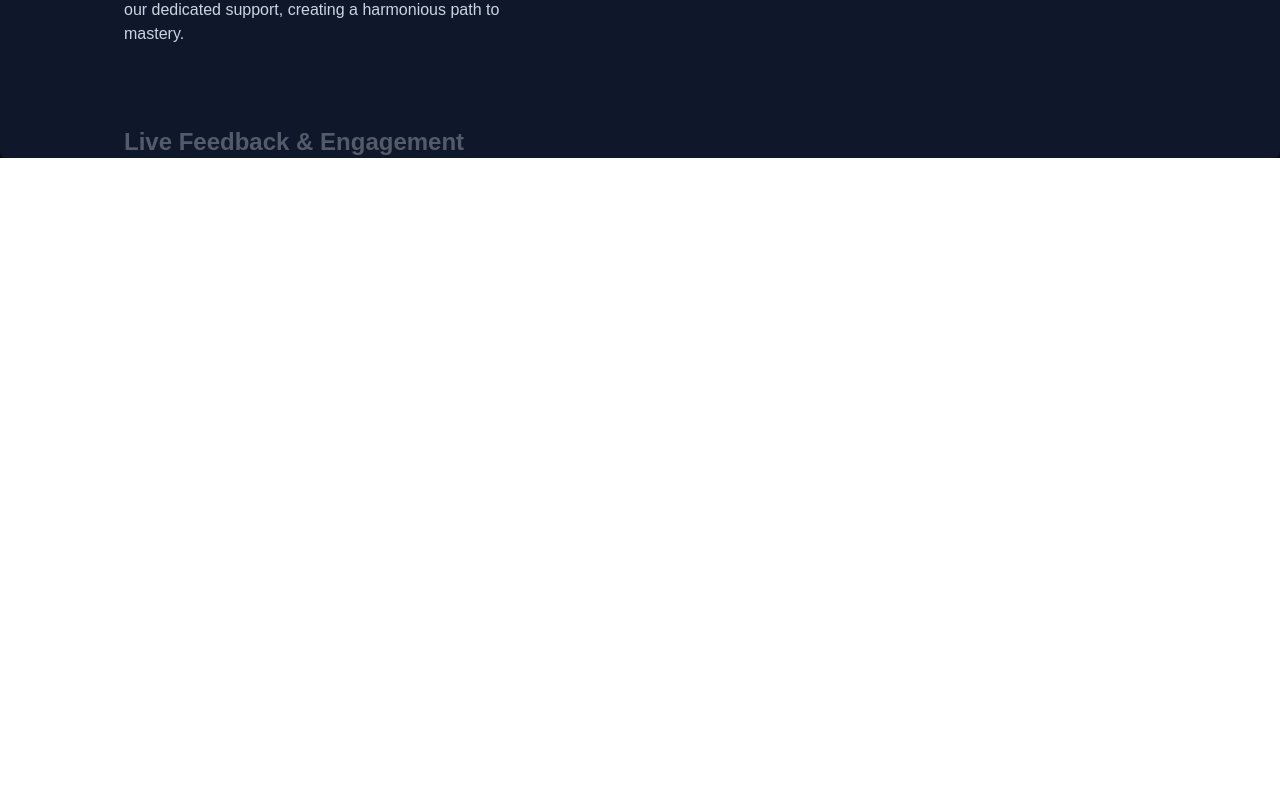
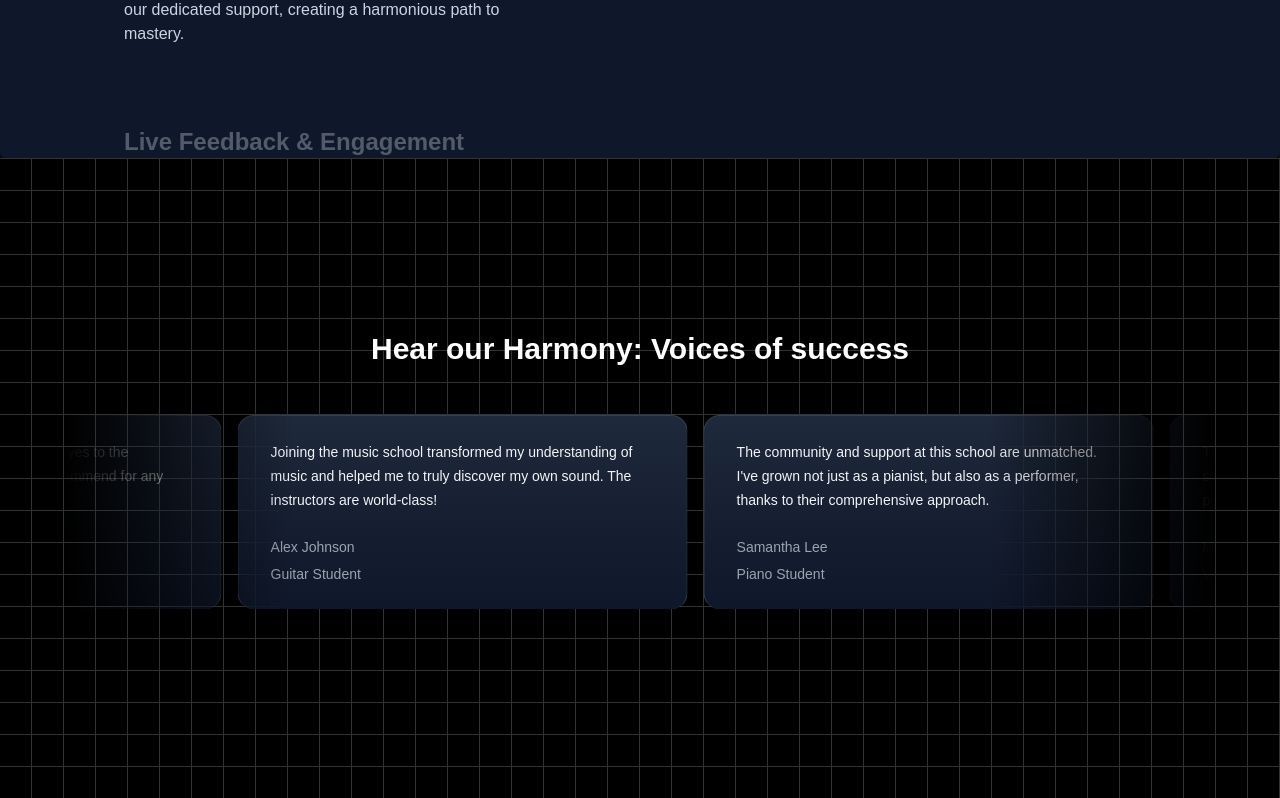
Before and after one commit to fareed7869/nextjs-music-academy, a Next.js app: page / in a window 1280 px wide. Shown: the part 1714-2512 px from the top of the page. Before the commit the page ends 1872 px from the top, so only its background shows below. Built offline with nearby package versions, Linux system fonts and the light colour scheme.

Commit message:
feat(testimonial-card-section): add testimonial cards section

```diff
--- a/package.json
+++ b/package.json
@@ -11,6 +11,7 @@
   "dependencies": {
     "clsx": "^2.1.1",
     "framer-motion": "^11.5.4",
+    "mini-svg-data-uri": "^1.4.4",
     "next": "14.2.8",
     "react": "^18",
     "react-dom": "^18",
--- a/src/app/page.tsx
+++ b/src/app/page.tsx
@@ -1,5 +1,6 @@
 import FeaturedCoursesSection from "@/components/FeaturedCoursesSection";
 import HeroSection from "@/components/HeroSection";
+import TestimonialsCardSection from "@/components/TestimonialCardSection";
 import WhyChooseUsSection from "@/components/WhyChooseUsSection";
 
 export default function Home() {
@@ -9,6 +10,7 @@
       <HeroSection/>
       <FeaturedCoursesSection/>
       <WhyChooseUsSection/>
+      <TestimonialsCardSection/>
     </main>
   );
 }
--- a/src/components/Navbar.tsx
+++ b/src/components/Navbar.tsx
@@ -1,7 +1,7 @@
 "use client";
 import React, { useState } from "react";
 import { HoveredLink, Menu, MenuItem, ProductItem } from "./ui/navbar-menu";
-import { cn } from "../lib/utlis";
+import { cn } from "../lib/utils";
 import Link from "next/link";
 
 function Navbar({ className }: { className?: string }) {
--- /dev/null
+++ b/src/components/TestimonialCardSection.tsx
@@ -0,0 +1,56 @@
+"use client";
+import { InfiniteMovingCards } from "./ui/infinite-moving-cards";
+
+const musicSchoolTestimonials = [
+  {
+    quote:
+      "Joining the music school transformed my understanding of music and helped me to truly discover my own sound. The instructors are world-class!",
+    name: "Alex Johnson",
+    title: "Guitar Student",
+  },
+  {
+    quote:
+      "The community and support at this school are unmatched. I've grown not just as a pianist, but also as a performer, thanks to their comprehensive approach.",
+    name: "Samantha Lee",
+    title: "Piano Student",
+  },
+  {
+    quote:
+      "This school offered me the tools and confidence to take my singing to the next level. I'm endlessly grateful for the personalized coaching.",
+    name: "Michael Chen",
+    title: "Vocal Student",
+  },
+  {
+    quote:
+      "As a violinist, finding the right mentor can be challenging, but this school matched me with a teacher who truly understands my goals and challenges.",
+    name: "Emily Taylor",
+    title: "Violin Student",
+  },
+  {
+    quote:
+      "The production courses here opened my eyes to the intricacies of music production. Highly recommend for any aspiring producers!",
+    name: "Chris Morales",
+    title: "Music Production Student",
+  },
+];
+
+function TestimonialsCardSection() {
+  return (
+    <div className="h-[40rem] w-full dark:bg-black dark:bg-grid-white/[0.2] relative flex flex-col items-center justify-center overflow-hidden">
+      <h2 className="text-3xl font-bold text-center mb-8 z-10">
+        Hear our Harmony: Voices of success
+      </h2>
+      <div className="flex justify-center w-full overflow-hidden px-4 sm:px-6 lg:px-8">
+        <div className="w-full max-w-6xl">
+          <InfiniteMovingCards
+            items={musicSchoolTestimonials}
+            direction="right"
+            speed="slow"
+          />
+        </div>
+      </div>
+    </div>
+  );
+}
+
+export default TestimonialsCardSection;
--- a/src/components/ui/Spotlight.tsx
+++ b/src/components/ui/Spotlight.tsx
@@ -1,6 +1,6 @@
 //Form Aceternity UI
 import React from "react";
-import { cn } from "../../lib/utlis";
+import { cn } from "../../lib/utils";
 
 type SpotlightProps = {
   className?: string;
--- a/src/components/ui/background-gradient.tsx
+++ b/src/components/ui/background-gradient.tsx
@@ -1,4 +1,4 @@
-import { cn } from "../../lib/utlis";
+import { cn } from "../../lib/utils";
 import React from "react";
 import { motion } from "framer-motion";
 
--- /dev/null
+++ b/src/components/ui/infinite-moving-cards.tsx
@@ -0,0 +1,120 @@
+"use client";
+import { cn } from "../../lib/utils";
+import React, { useEffect, useState } from "react";
+
+export const InfiniteMovingCards = ({
+  items,
+  direction = "left",
+  speed = "fast",
+  pauseOnHover = true,
+  className,
+}: {
+  items: {
+    quote: string;
+    name: string;
+    title: string;
+  }[];
+  direction?: "left" | "right";
+  speed?: "fast" | "normal" | "slow";
+  pauseOnHover?: boolean;
+  className?: string;
+}) => {
+  const containerRef = React.useRef<HTMLDivElement>(null);
+  const scrollerRef = React.useRef<HTMLUListElement>(null);
+
+  useEffect(() => {
+    addAnimation();
+  }, []);
+  const [start, setStart] = useState(false);
+  function addAnimation() {
+    if (containerRef.current && scrollerRef.current) {
+      const scrollerContent = Array.from(scrollerRef.current.children);
+
+      scrollerContent.forEach((item) => {
+        const duplicatedItem = item.cloneNode(true);
+        if (scrollerRef.current) {
+          scrollerRef.current.appendChild(duplicatedItem);
+        }
+      });
+
+      getDirection();
+      getSpeed();
+      setStart(true);
+    }
+  }
+  const getDirection = () => {
+    if (containerRef.current) {
+      if (direction === "left") {
+        containerRef.current.style.setProperty(
+          "--animation-direction",
+          "forwards"
+        );
+      } else {
+        containerRef.current.style.setProperty(
+          "--animation-direction",
+          "reverse"
+        );
+      }
+    }
+  };
+  const getSpeed = () => {
+    if (containerRef.current) {
+      if (speed === "fast") {
+        containerRef.current.style.setProperty("--animation-duration", "20s");
+      } else if (speed === "normal") {
+        containerRef.current.style.setProperty("--animation-duration", "40s");
+      } else {
+        containerRef.current.style.setProperty("--animation-duration", "80s");
+      }
+    }
+  };
+  return (
+    <div
+      ref={containerRef}
+      className={cn(
+        "scroller relative z-20  max-w-7xl overflow-hidden  [mask-image:linear-gradient(to_right,transparent,white_20%,white_80%,transparent)]",
+        className
+      )}
+    >
+      <ul
+        ref={scrollerRef}
+        className={cn(
+          " flex min-w-full shrink-0 gap-4 py-4 w-max flex-nowrap",
+          start && "animate-scroll ",
+          pauseOnHover && "hover:[animation-play-state:paused]"
+        )}
+      >
+        {items.map((item, idx) => (
+          <li
+            className="w-[350px] max-w-full relative rounded-2xl border border-b-0 flex-shrink-0 border-slate-700 px-8 py-6 md:w-[450px]"
+            style={{
+              background:
+                "linear-gradient(180deg, var(--slate-800), var(--slate-900)",
+            }}
+            key={item.name}
+          >
+            <blockquote>
+              <div
+                aria-hidden="true"
+                className="user-select-none -z-1 pointer-events-none absolute -left-0.5 -top-0.5 h-[calc(100%_+_4px)] w-[calc(100%_+_4px)]"
+              ></div>
+              <span className=" relative z-20 text-sm leading-[1.6] text-gray-100 font-normal">
+                {item.quote}
+              </span>
+              <div className="relative z-20 mt-6 flex flex-row items-center">
+                <span className="flex flex-col gap-1">
+                  <span className=" text-sm leading-[1.6] text-gray-400 font-normal">
+                    {item.name}
+                  </span>
+                  <span className=" text-sm leading-[1.6] text-gray-400 font-normal">
+                    {item.title}
+                  </span>
+                </span>
+              </div>
+            </blockquote>
+          </li>
+        ))}
+      </ul>
+    </div>
+  );
+};
--- a/src/components/ui/moving-border.tsx
+++ b/src/components/ui/moving-border.tsx
@@ -8,7 +8,7 @@
   useTransform,
 } from "framer-motion";
 import { useRef } from "react";
-import { cn } from "../../lib/utlis";
+import { cn } from "../../lib/utils";
 
 export function Button({
   borderRadius = "1.75rem",
--- a/src/components/ui/sticky-scroll-reveal.tsx
+++ b/src/components/ui/sticky-scroll-reveal.tsx
@@ -2,7 +2,7 @@
 import React, { useEffect, useRef, useState } from "react";
 import { useMotionValueEvent, useScroll } from "framer-motion";
 import { motion } from "framer-motion";
-import { cn } from "../../lib/utlis";
+import { cn } from "../../lib/utils";
 
 export const StickyScroll = ({
   content,
--- a/tailwind.config.ts
+++ b/tailwind.config.ts
@@ -7,6 +7,14 @@
 // } = require("tailwindcss/lib/util/flattenColorPalette");
 
 // This plugin adds each Tailwind color as a global CSS variable, e.g. var(--gray-200).
+
+const svgToDataUri = require("mini-svg-data-uri");
+
+const colors = require("tailwindcss/colors");
+const {
+  default: flattenColorPalette,
+} = require("tailwindcss/lib/util/flattenColorPalette");
+
 function addVariablesForColors({ addBase, theme }: any) {
   let allColors = flattenColorPalette(theme("colors"));
   let newVars = Object.fromEntries(
@@ -16,6 +24,29 @@
   addBase({
     ":root": newVars,
   });
+}
+
+function addSvgPatterns({ matchUtilities, theme }: any) {
+  matchUtilities(
+    {
+      'bg-grid': (value: any) => ({
+        backgroundImage: `url("${svgToDataUri(
+          `<svg xmlns="http://www.w3.org/2000/svg" viewBox="0 0 32 32" width="32" height="32" fill="none" stroke="${value}"><path d="M0 .5H31.5V32"/></svg>`
+        )}")`,
+      }),
+      'bg-grid-small': (value: any) => ({
+        backgroundImage: `url("${svgToDataUri(
+          `<svg xmlns="http://www.w3.org/2000/svg" viewBox="0 0 32 32" width="8" height="8" fill="none" stroke="${value}"><path d="M0 .5H31.5V32"/></svg>`
+        )}")`,
+      }),
+      'bg-dot': (value: any) => ({
+        backgroundImage: `url("${svgToDataUri(
+          `<svg xmlns="http://www.w3.org/2000/svg" viewBox="0 0 32 32" width="16" height="16" fill="none"><circle fill="${value}" id="pattern-circle" cx="10" cy="10" r="1.6257413380501518"></circle></svg>`
+        )}")`,
+      }),
+    },
+    { values: flattenColorPalette(theme('backgroundColor')), type: 'color' }
+  );
 }
 
 const config: Config = {
@@ -33,6 +64,8 @@
       },
       animation: {
         spotlight: "spotlight 2s ease .75s 1 forwards",
+        scroll:
+        "scroll var(--animation-duration, 40s) var(--animation-direction, forwards) linear infinite",
       },
       keyframes: {
         spotlight: {
@@ -45,10 +78,15 @@
             transform: "translate(-50%,-40%) scale(1)",
           },
         },
+        scroll: {
+          to: {
+            transform: "translate(calc(-50% - 0.5rem))",
+          },
+        },
       },
     },
   },
-  plugins: [addVariablesForColors],
+  plugins: [addVariablesForColors,addSvgPatterns],
 };
 
 
```
Also changed, not shown: src/lib/utils.ts (renamed from src/lib/utlis.ts), 1 other file (tests, documents, lock files or other folders).
